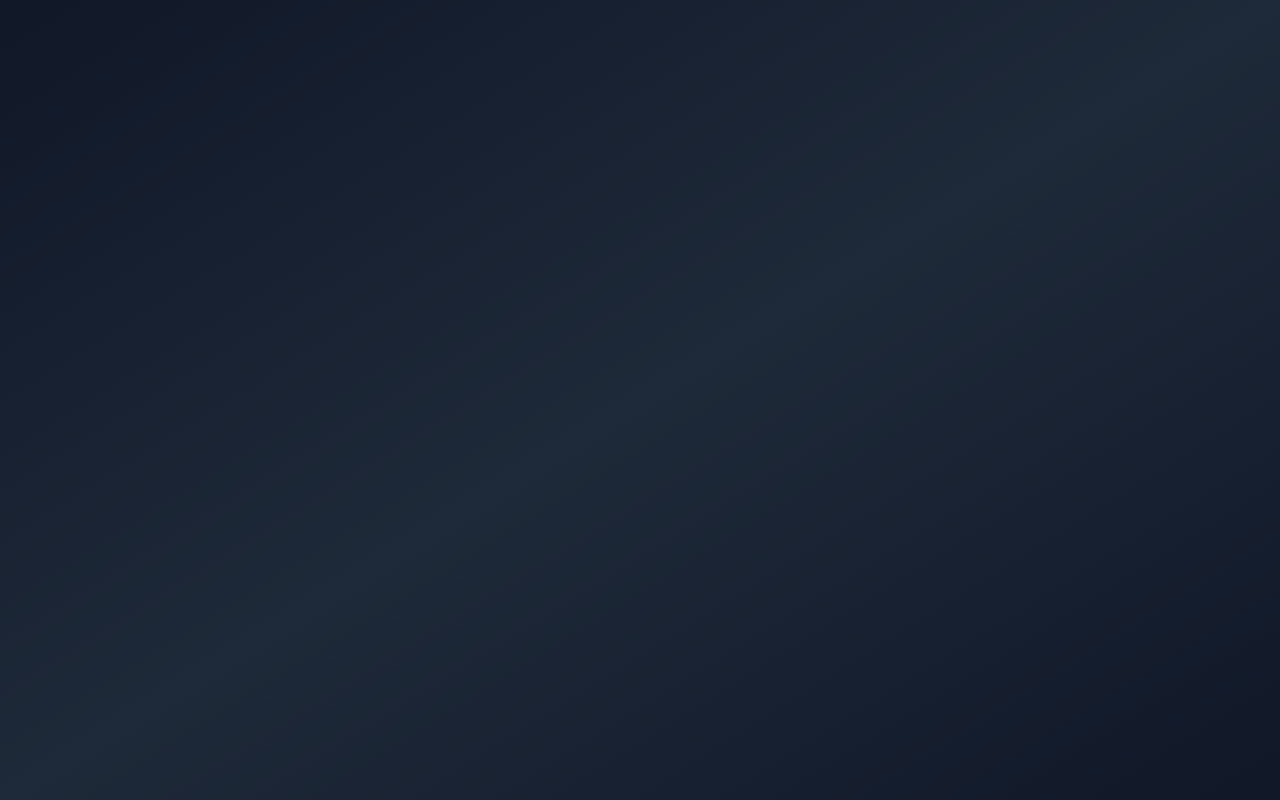
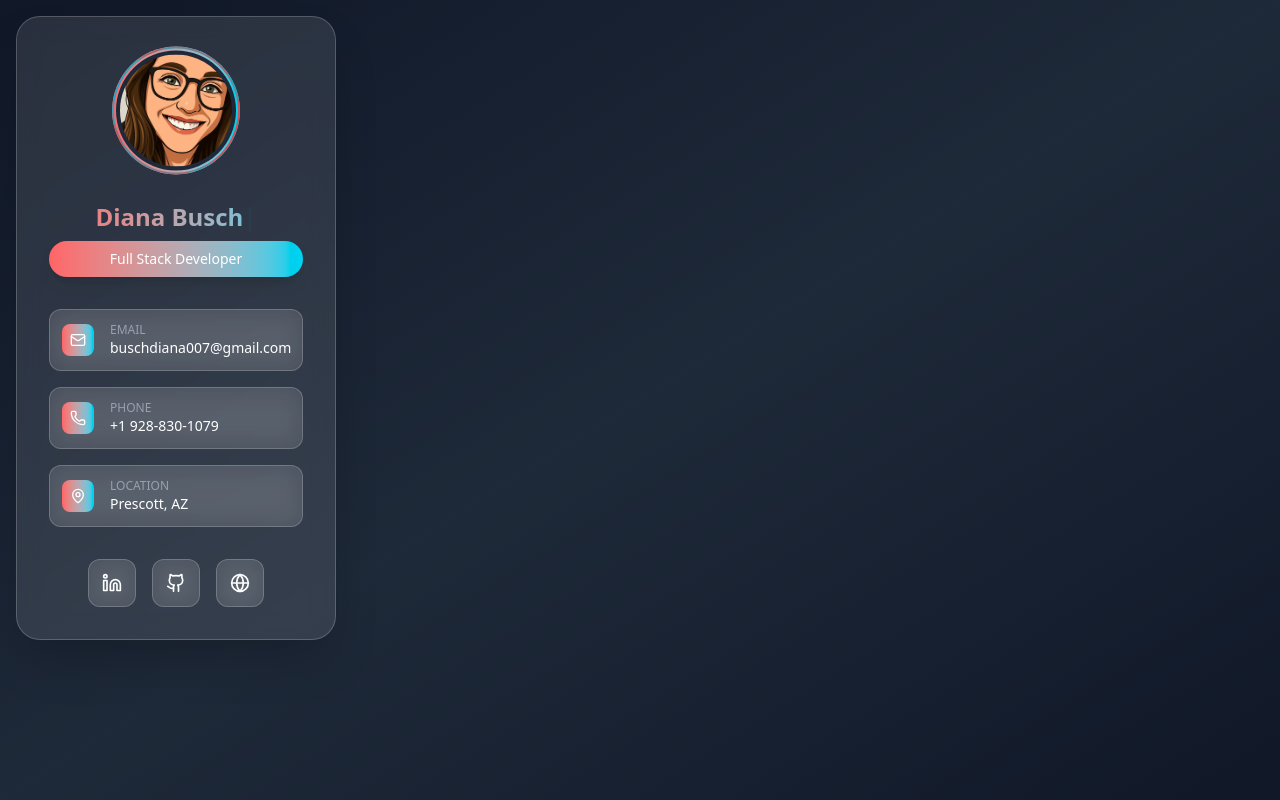
Before and after one commit to DBusch-Developer/developer-portfolio, a React (Vite) app in the folder client/: page / in a window 1280 px wide. Built offline with nearby package versions, Linux system fonts and the light colour scheme.

Commit message:
Adds Sidebar. Adds name with typing effect. Adds title. Adds avatar to assets. Adds contact info. Adds social links.

```diff
--- a/client/src/App.jsx
+++ b/client/src/App.jsx
@@ -1,13 +1,16 @@
-import './App.css'
+import Sidebar from "./components/Sidebar";
+import "./App.css";
 
 function App() {
-
-
   return (
     <>
-
+      <div className="min-h-screen p-4">
+        <div className="max-w-7xl mx-auto flex flex-col lg:flex-row gap-6">
+          <Sidebar />
+        </div>
+      </div>
     </>
-  )
+  );
 }
 
-export default App
+export default App;
--- /dev/null
+++ b/client/src/components/Sidebar.jsx
@@ -0,0 +1,158 @@
+import { useEffect, useState } from "react";
+import { motion } from "framer-motion";
+import {
+  Mail,
+  Phone,
+  MapPin,
+  Linkedin,
+  Github,
+  Globe
+} from "lucide-react";
+
+const Sidebar = () => {
+  const [displayName, setDisplayName] = useState("");
+  const fullName = "Diiana Busch";
+
+  useEffect(() => {
+    let i = 0;
+    const timer = setInterval(() => {
+      if (i < fullName.length) {
+        setDisplayName((prev) => prev + fullName.charAt(i));
+        i++;
+      } else {
+        clearInterval(timer);
+      }
+    }, 100);
+
+    return () => clearInterval(timer);
+  }, []);
+
+  const contactInfo = [
+    {
+      icon: Mail,
+      label: "EMAIL",
+      value: "buschdiana007@gmail.com",
+      type: "email",
+    },
+    { icon: Phone, label: "PHONE", value: "+1 928-830-1079", type: "phone" },
+    {
+      icon: MapPin,
+      label: "LOCATION",
+      value: "Prescott, AZ",
+      type: "location",
+    },
+  ];
+
+  const socialLinks = [
+    {
+      icon: Linkedin,
+      href: "https://www.linkedin.com/in/diana-marie-busch-a17882363/",
+      delay: 0,
+    },
+    { icon: Github, href: "https://github.com/DBusch-Developer", delay: 0.5 },
+    { icon: Globe, href: "https://g.dev/dbusch-developer", delay: 1 },
+  ];
+
+  return (
+    <motion.aside
+      initial={{ opacity: 0, x: -50 }}
+      animate={{ opacity: 1, x: 0 }}
+      transition={{ duration: 0.6 }}
+      className="lg:w-80 glass rounded-3xl p-6 lg:p-8 shadow-2xl lg:sticky lg:top-6 h-fit"
+    >
+      {/* Profile Image */}
+      <motion.div
+        className="relative w-32 h-32 mx-auto mb-6"
+        animate={{ y: [0, -10, 0] }}
+        transition={{ duration: 3, repeat: Infinity, ease: "easeInOut" }}
+      >
+        <div className="w-full h-full rounded-full gradient-bg p-1">
+          <div className="w-full h-full rounded-full bg-gray-800 flex items-center justify-center">
+            <img
+              className="w-28 h-28 rounded-full object-cover"
+              src={new URL(`../assets/avatar.jpg`, import.meta.url).href}
+            />
+          </div>
+        </div>
+        <motion.div
+          className="absolute inset-0 rounded-full border-2 border-transparent"
+          style={{
+            background: "linear-gradient(45deg, #ef4444, #06b6d4)",
+            WebkitMask:
+              "linear-gradient(#fff 0 0) content-box, linear-gradient(#fff 0 0)",
+            WebkitMaskComposite: "exclude",
+          }}
+          animate={{ rotate: 360 }}
+          transition={{ duration: 8, repeat: Infinity, ease: "linear" }}
+        />
+      </motion.div>
+
+      {/* Name with typing effect */}
+      <h1 className="text-2xl font-bold text-center mb-2 gradient-text">
+        {displayName}
+        <motion.span
+          animate={{ opacity: [1, 0] }}
+          transition={{ duration: 0.8, repeat: Infinity }}
+          className="text-cyan-400"
+        >
+          |
+        </motion.span>
+      </h1>
+
+      {/* Title */}
+      <motion.div
+        initial={{ scale: 0 }}
+        animate={{ scale: 1 }}
+        transition={{ delay: 2, type: "spring", stiffness: 200 }}
+        className="gradient-bg text-white text-center py-2 px-4 rounded-full text-sm mb-8 shadow-lg"
+      >
+        Full Stack Developer
+      </motion.div>
+
+      {/* Contact Info */}
+      <div className="space-y-4 mb-8">
+        {contactInfo.map((item, index) => (
+          <motion.div
+            key={item.label}
+            initial={{ opacity: 0, x: -20 }}
+            animate={{ opacity: 1, x: 0 }}
+            transition={{ delay: 2.5 + index * 0.2 }}
+            className="flex items-center p-3 glass rounded-xl hover:bg-white/10 transition-all duration-300 cursor-pointer group"
+          >
+            <div className="gradient-bg p-2 rounded-lg mr-4 group-hover:scale-110 transition-transform">
+              <item.icon size={16} />
+            </div>
+            <div>
+              <div className="text-xs text-gray-400">{item.label}</div>
+              <div className="text-sm">{item.value}</div>
+            </div>
+          </motion.div>
+        ))}
+      </div>
+
+      {/* Social Links */}
+      <div className="flex justify-center gap-4">
+        {socialLinks.map((social, index) => (
+          <motion.a
+            key={index}
+            href={social.href}
+            target="_blank"
+            initial={{ opacity: 0, y: 20 }}
+            animate={{ opacity: 1, y: 0 }}
+            transition={{ delay: 3 + social.delay }}
+            className="w-12 h-12 glass rounded-xl flex items-center justify-center hover:gradient-bg transition-all duration-300 group"
+            whileHover={{ scale: 1.1, y: -5 }}
+            whileTap={{ scale: 0.95 }}
+          >
+            <social.icon
+              size={20}
+              className="group-hover:text-white transition-colors"
+            />
+          </motion.a>
+        ))}
+      </div>
+    </motion.aside>
+  );
+};
+
+export default Sidebar;
```
Also changed, not shown: client/src/assets/avatar.jpg (added).
